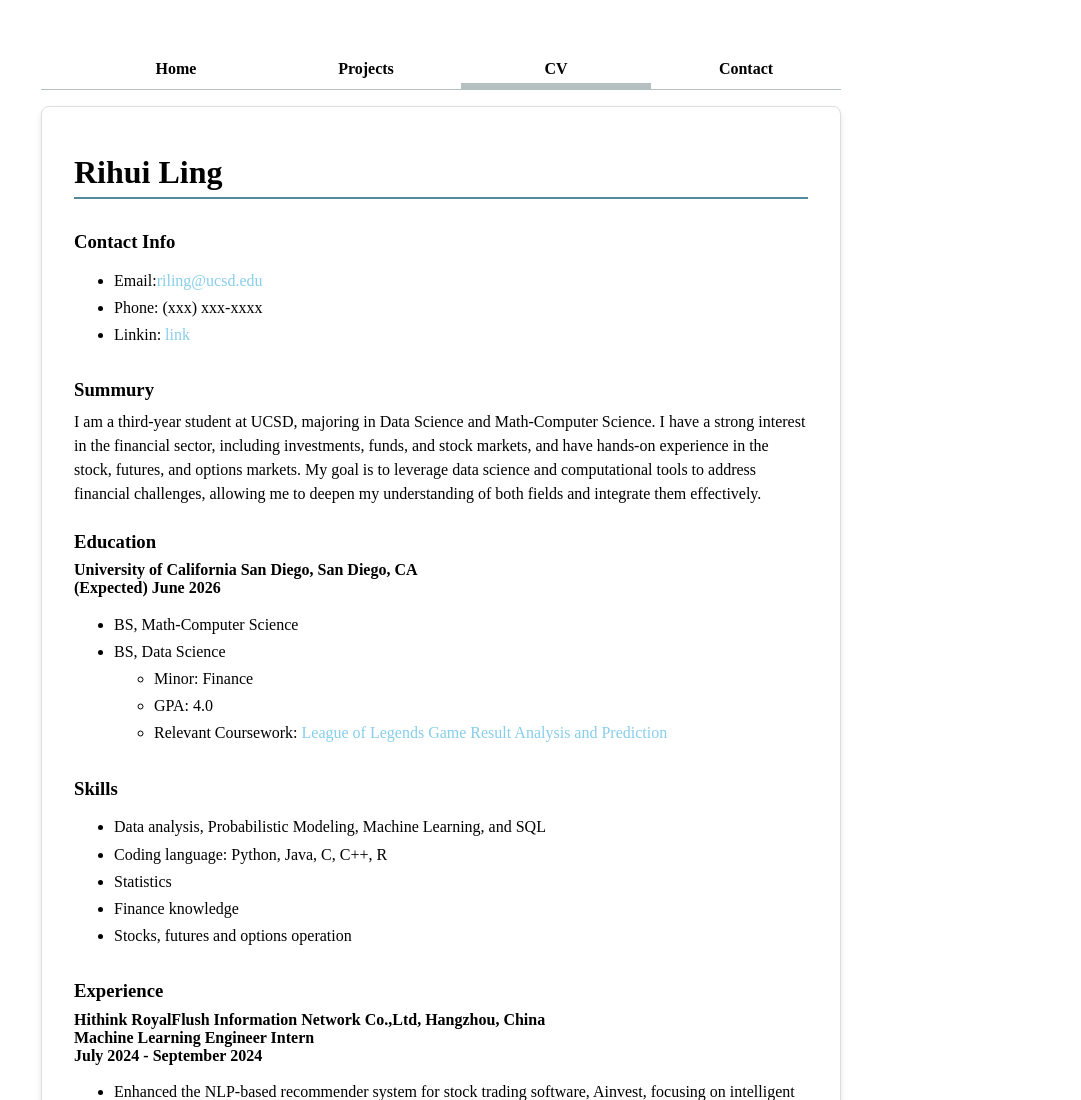
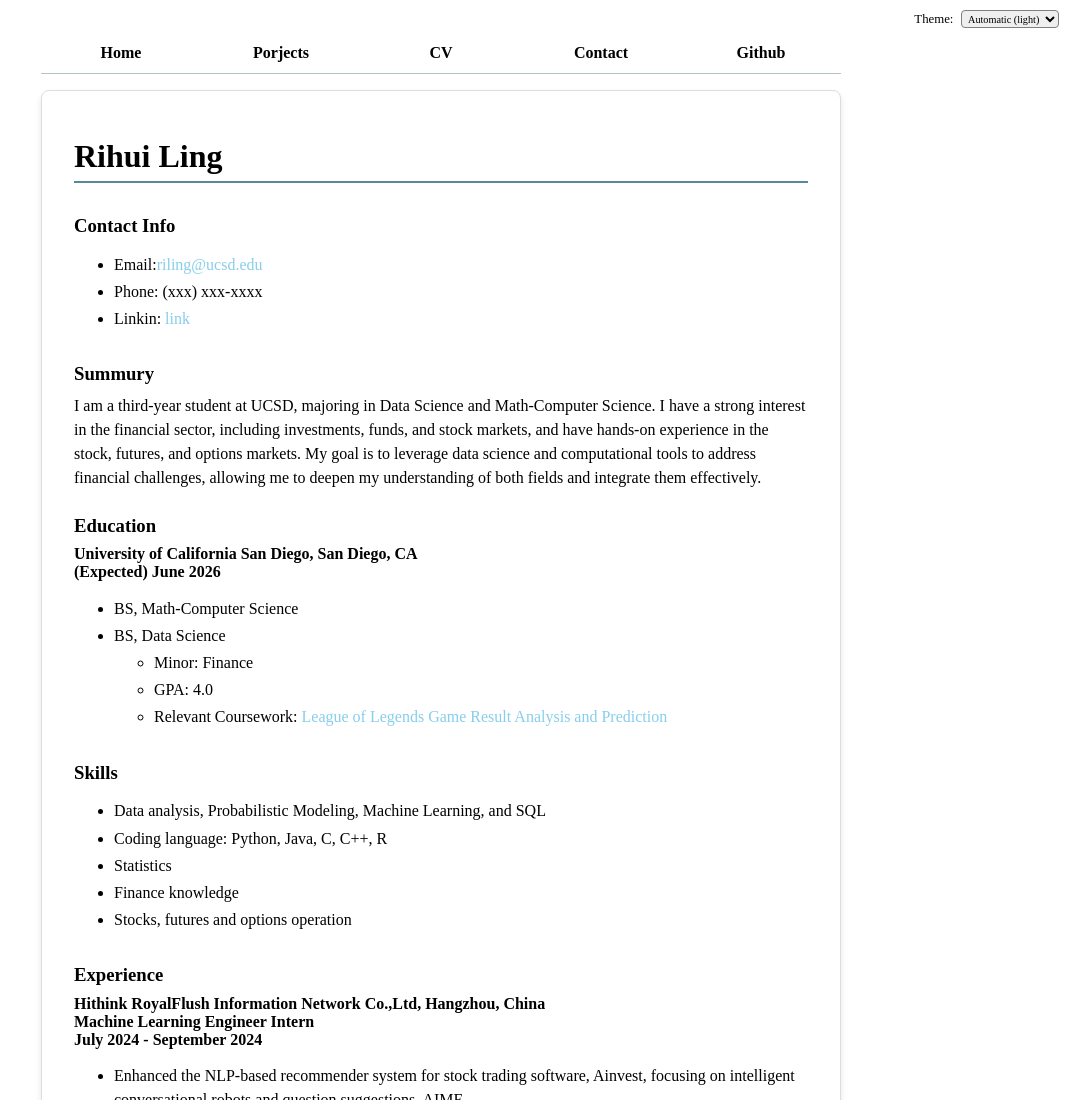
Before and after one commit to SaintHades/dsc106_lab1, a plain HTML site: page CV/index.html in a window 1280 px wide. Shown: the top 1100 px of the page, without its empty margins (199-1280 px from the left). Drawn offline with Linux system fonts and the light colour scheme.

Commit message:
finish lab3

```diff
--- a/CV/index.html
+++ b/CV/index.html
@@ -5,16 +5,9 @@
     <meta name="viewport" content="width=device-width, initial-scale=1.0">
     <title>CV</title>
     <link rel="stylesheet" type="text/css" href="../style.css">
+    <script src="../global.js" type="module"></script>
 </head>
 <body>
-    <nav>
-        <ul>
-            <li><a href="https://sainthades.github.io/dsc106_lab1/">Home</a></li>
-            <li><a href="https://sainthades.github.io/dsc106_lab1/projects/">Projects</a></li>
-            <li><a href="https://sainthades.github.io/dsc106_lab1/CV/" class="current">CV</a></li>
-            <li><a href="https://sainthades.github.io/dsc106_lab1/contact/">Contact</a></li>
-        </ul>
-    </nav>
     <div class="CV">
         <h2>Rihui Ling</h2>
         <section>
--- /dev/null
+++ b/global.js
@@ -0,0 +1,86 @@
+console.log('IT’S ALIVE!');
+
+function $$(selector, context = document) {
+  return Array.from(context.querySelectorAll(selector));
+}
+
+// let navLinks = $$("nav a");
+
+// let currentLink = navLinks.find(
+//     (a) => a.host === location.host && a.pathname === location.pathname
+// );
+
+// currentLink?.classList.add('current');
+
+let pages = [
+    { url: '', title: 'Home' },
+    { url: 'projects/', title: 'Porjects' },
+    { url: 'CV/', title: 'CV' },
+    { url: 'contact/', title: 'Contact' },
+    { url: 'https://github.com/SaintHades', title: 'Github' },
+];
+
+let nav = document.createElement('nav');
+document.body.prepend(nav);
+const ARE_WE_HOME = document.documentElement.classList.contains('home');
+for (let p of pages) {
+    let url = !ARE_WE_HOME && !p.url.startsWith('http') ? '../' + p.url : p.url;
+    let title = p.title;
+
+    let a = document.createElement('a');
+    a.href = url;
+    a.textContent = title;
+    if (a.host !== location.host) {
+        a.target = "_blank";
+    }
+    if (a.host === location.host && a.pathname === location.pathname) {
+        a.classList.add('current');
+    }
+    nav.append(a);
+}
+
+let currentTheme = window.matchMedia("(prefers-color-scheme: dark)").matches ? "dark" : "light";
+
+document.body.insertAdjacentHTML(
+    'afterbegin',
+    `
+    <label class="color-scheme">
+        Theme:
+        <select>
+            <option value="light dark" selected>Automatic (${currentTheme})</option>
+            <option value="light">Light</option>
+            <option value="dark">Dark</option>
+        </select>
+    </label>`
+);
+
+const select = document.querySelector(".color-scheme select");
+select.addEventListener('input', function (event) {
+    console.log('color scheme changed to', event.target.value);
+    document.documentElement.style.setProperty('color-scheme', event.target.value);
+    localStorage.colorScheme = event.target.value;
+});
+
+if ('colorScheme' in localStorage) {
+    const savedScheme = localStorage.colorScheme;
+    document.documentElement.style.setProperty('color-scheme', savedScheme);
+    select.value = savedScheme;
+}
+
+const contact = document.querySelector("form.contact");
+console.log(contact.action, 1);
+contact?.addEventListener("submit", function (event) {
+    event.preventDefault();
+    let data = new FormData(contact);
+    let url = contact.action + "?";
+    console.log(url);
+    for (let [name, value] of data) {
+        console.log(name, value);
+        url += `${encodeURIComponent(name)}=${encodeURIComponent(value)}&`;
+    }
+    url = url.slice(0, -1);
+    console.log(url +"?");
+
+    location.href = url;
+
+});
--- a/style.css
+++ b/style.css
@@ -1,3 +1,7 @@
+html {
+  color-scheme: light dark;
+}
+
 body {
   /* Set line height to 1.5 times the font size
        and use the OS’s UI font as the website font
@@ -13,7 +17,7 @@ img {
   max-width: 100%;
 }
 
-nav ul li {
+/* nav ul li {
   display: contents;
   flex: 1;
 }
@@ -37,12 +41,30 @@ nav {
   border-bottom-style: solid;
   border-bottom-color: oklch(80% 3% 200);
   margin-bottom: 1em;
+} */
+
+nav a {
+  flex: 1;
+  text-decoration: none;
+  color: inherit;
+  text-align: center;
+  padding: 0.5em;
+  font-weight: bold;
+}
+
+nav {
+  display: flex;
+  border-bottom-width: 1px;
+  border-bottom-style: solid;
+  --border-color: oklch(50% 10% 200 / 40%);
+  border-bottom-color: var(--border-color);
+  margin-bottom: 1em;
 }
 
 .current {
   border-bottom-width: 0.4em;
   border-bottom-style: solid;
-  border-bottom-color: oklch(80% 3% 200);
+  border-bottom-color: var(--border-color);
   padding-bottom: 0.1em;
 }
 
@@ -50,8 +72,8 @@ nav {
   --color-accent: oklch(60% 15% 225);
 }
 
-nav ul li a:hover {
-  background-color: oklch(from var(--color-accent) 95% 5% h);
+nav a:hover {
+  background-color: light-dark(oklch(from var(--color-accent) 95% 5% h), color-mix(in oklch, var(--color-accent), canvas 85%));
   border-bottom-width: 0.4em;
   border-bottom-style: solid;
   border-bottom-color: var(--color-accent);
@@ -71,6 +93,7 @@ label {
   input,
   textarea {
     font: inherit;
+    font-size: 80%;
   }
 }
 
@@ -109,9 +132,9 @@ h1, h2, h3, h4, h5, h6 {
   gap: 0.5em;
   padding: 2em;
   margin: 0 auto;
-  border: 1px solid #ddd;
+  border: 1px solid light-dark(#ddd, #202020);
   border-radius: 8px;
-  box-shadow: 0 4px 6px rgba(0, 0, 0, 0.1);
+  box-shadow: 0 4px 6px light-dark(rgba(0, 0, 0, 0.1), rgba(255, 255, 255, 0.1));
 }
 
 .CV h2 {
@@ -136,3 +159,25 @@ h1, h2, h3, h4, h5, h6 {
 .CV a:hover {
   text-decoration: underline; /* Add underline on hover */
 }
+
+.color-scheme {
+  position: absolute;
+  top: 0.2rem;
+  right: 1rem;
+  font-size: 80%;
+  font-family: inherit;
+  padding: 0.5em;
+  border-radius: 0.5rem;
+  display: flex;
+  align-items: center;
+  gap: 0.5rem;
+
+}
+
+.color-scheme select {
+  font-family: inherit;
+  font-size: 80%;
+  border: 1px solid gray;
+  border-radius: 0.25rem;
+  padding: 0.1rem;
+}
```
Also changed, not shown: contact/index.html (+3 -11 lines), index.html (+2 -9 lines), projects/index.html (+1 -8 lines).
